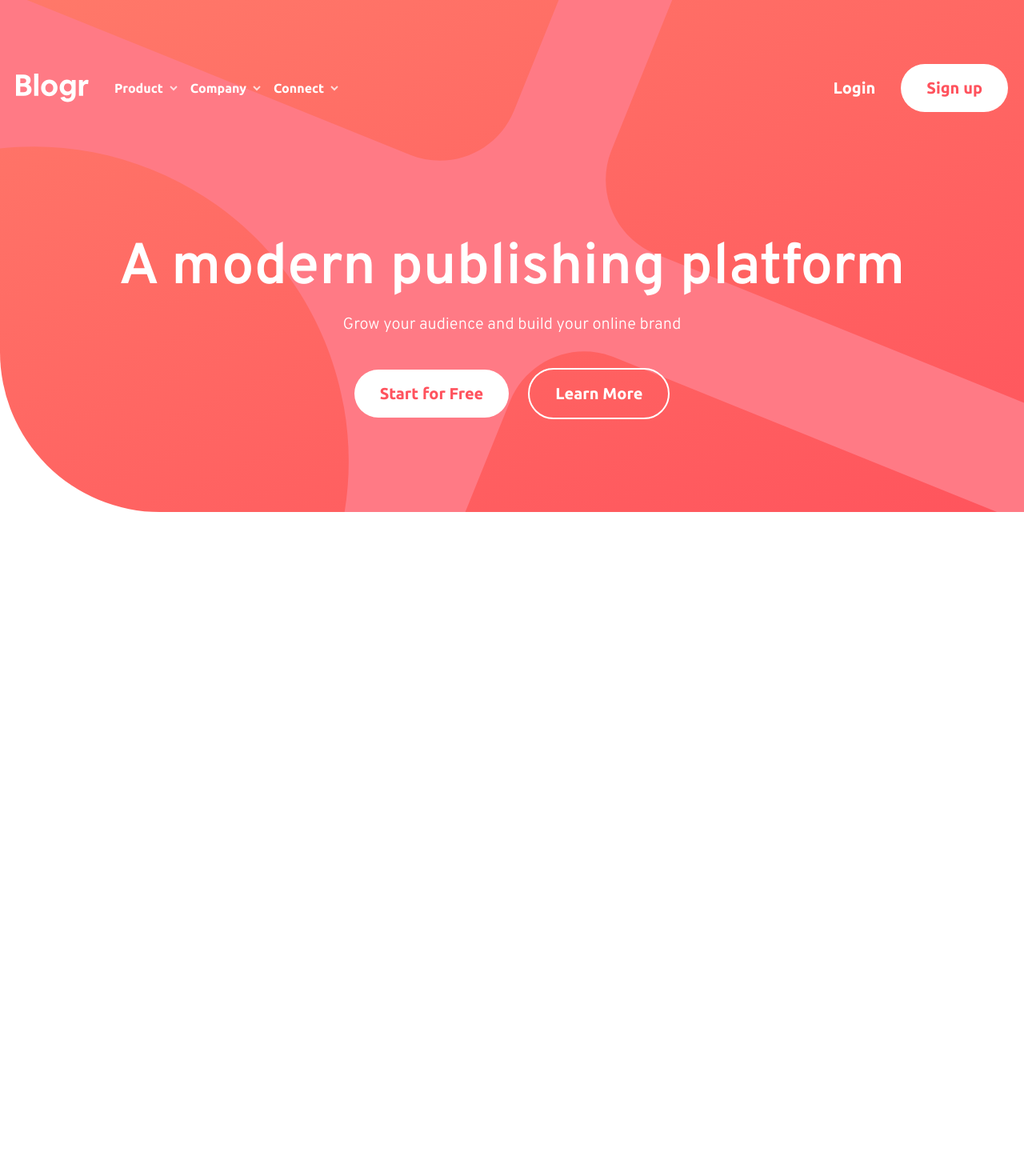
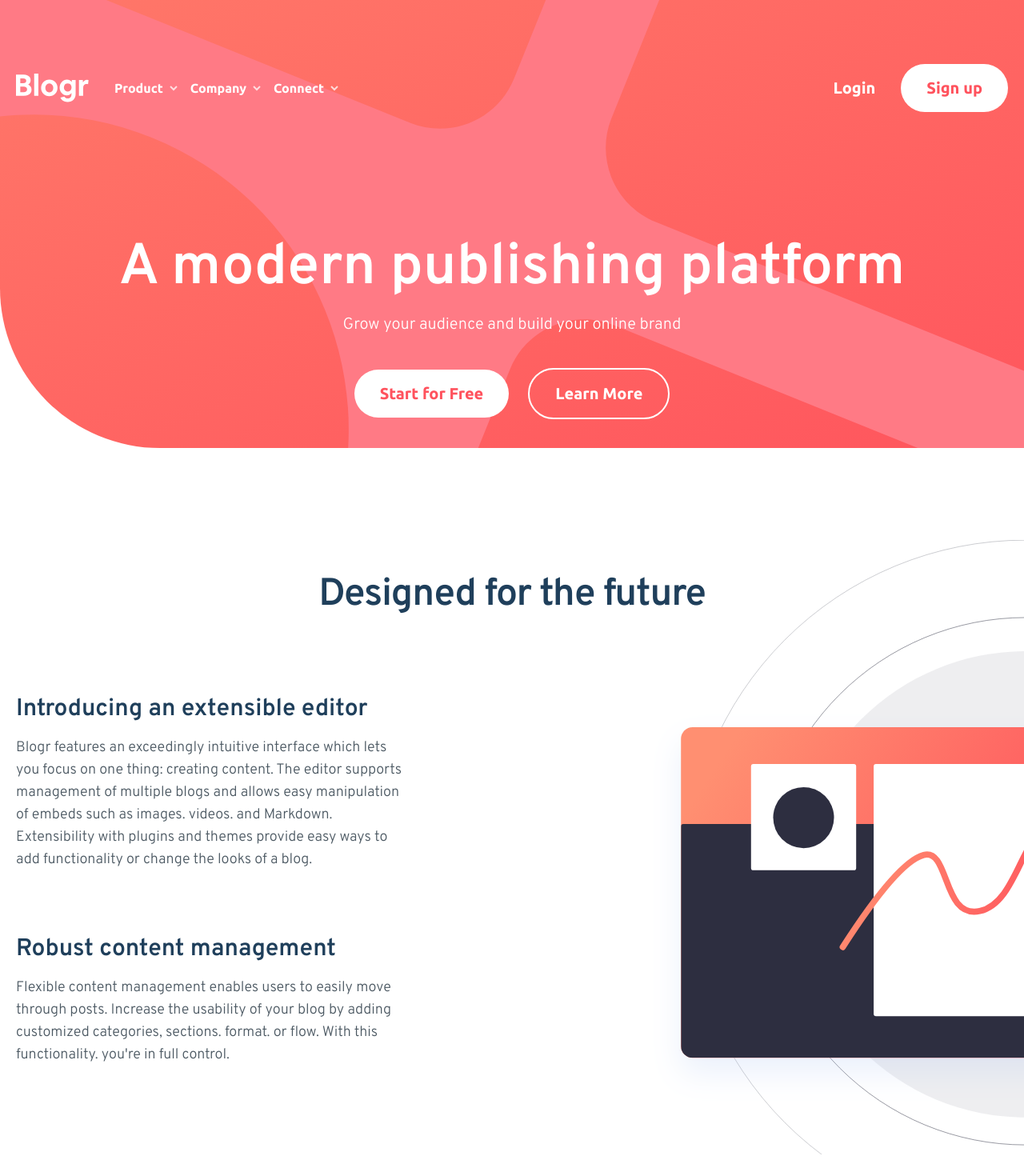
Before and after one commit to Md-Talim/bloggr-landing-page, a React (Vite) app: page / in a window 1280 px wide. Shown: the top 1470 px of the page at 80% size. Before the commit the page ends 800 px from the top, so only its background shows below. Built offline with nearby package versions, Linux system fonts and the light colour scheme.

Commit message:
Build the overview section

```diff
--- a/src/App.tsx
+++ b/src/App.tsx
@@ -1,30 +1,12 @@
-import Button from './components/Button';
-import Navbar from './components/Navbar';
+import Hero from './sections/Hero';
+import Overview from './sections/Overview';
 
 const App = () => {
   return (
-    // Hero Section
-    <main className="bg-veryLightRed bg-hero-mobile md:bg-hero min-h-[70vh] md:min-h-[80vh] rounded-bl-[100px] md:rounded-bl-[200px] bg-center">
-      <header className="container md:px-5">
-        <Navbar />
-      </header>
-
-      <section className="container mt-28 md:mt-20 max-sm:px-4">
-        <div className="text-center">
-          <h1 className="text-4xl md:text-7xl text-white font-bold">
-            A modern publishing platform
-          </h1>
-          <p className="text-lg md:text-xl mt-5 text-white">
-            Grow your audience and build your online brand
-          </p>
-        </div>
-
-        <div className="flex gap-6 mt-10 text-center w-full items-center justify-center">
-          <Button label="Start for Free" variant="primary" />
-          <Button label="Learn More" variant="underlined" />
-        </div>
-      </section>
-    </main>
+    <>
+      <Hero />
+      <Overview />
+    </>
   );
 };
 
--- a/src/data.ts
+++ b/src/data.ts
@@ -12,3 +12,16 @@ export const navLinks = [
     links: ['Contact', 'Newsletter', 'LinkedIn'],
   },
 ];
+
+export const info = [
+  {
+    label: 'Introducing an extensible editor',
+    description:
+      'Blogr features an exceedingly intuitive interface which lets you focus on one thing: creating content. The editor supports management of multiple blogs and allows easy manipulation of embeds such as images. videos. and Markdown. Extensibility with plugins and themes provide easy ways to add functionality or change the looks of a blog.',
+  },
+  {
+    label: 'Robust content management',
+    description:
+      "Flexible content management enables users to easily move through posts. Increase the usability of your blog by adding customized categories, sections. format. or flow. With this functionality.  you're in full control.",
+  },
+];
--- a/src/index.css
+++ b/src/index.css
@@ -14,7 +14,7 @@ button {
 }
 
 @layer components {
-  .container {
-    @apply lg:max-w-screen-2xl mx-auto;
+  .Container {
+    @apply lg:max-w-screen-xl mx-auto;
   }
 }
--- /dev/null
+++ b/src/sections/Hero.tsx
@@ -0,0 +1,33 @@
+import Button from '../components/Button';
+import Navbar from '../components/Navbar';
+
+const Hero = () => {
+  return (
+    <>
+      {/* Hero Section */}
+      <main className="bg-veryLightRed bg-hero-mobile md:bg-hero min-h-[70vh] rounded-bl-[100px] md:rounded-bl-[200px] bg-center">
+        <header className="Container md:px-5">
+          <Navbar />
+        </header>
+
+        <section className="container mt-28 md:mt-20 max-sm:px-4">
+          <div className="text-center">
+            <h1 className="text-4xl md:text-7xl text-white font-bold">
+              A modern publishing platform
+            </h1>
+            <p className="text-lg md:text-xl mt-5 text-white">
+              Grow your audience and build your online brand
+            </p>
+          </div>
+
+          <div className="flex gap-6 mt-10 text-center w-full items-center justify-center">
+            <Button label="Start for Free" variant="primary" />
+            <Button label="Learn More" variant="underlined" />
+          </div>
+        </section>
+      </main>
+    </>
+  );
+};
+
+export default Hero;
--- /dev/null
+++ b/src/sections/Overview.tsx
@@ -0,0 +1,42 @@
+import { info } from '../data';
+
+const Description = ({
+  label,
+  description,
+}: {
+  label: string;
+  description: string;
+}) => (
+  <div className="space-y-4">
+    <h3 className="text-3xl font-semibold text-veryDarkBlue">{label}</h3>
+    <p className="text-veryDarkGrayishBlue max-w-[55ch] leading-relaxed md:text-lg">
+      {description}
+    </p>
+  </div>
+);
+
+const Overview = () => {
+  return (
+    <section className="my-28 space-y-10 text-center overflow-y-clip overflow-x-hidden md:text-left px-5">
+      <h2 className="text-4xl md:text-5xl md:translate-y-full tracking-tight font-bold text-center text-veryDarkBlue">
+        Designed for the future
+      </h2>
+
+      <div className="Container flex -mt-40 flex-col md:flex-row-reverse container md:justify-between items-center gap-10">
+        <div className="md:translate-x-1/2 md:scale-125">
+          <img
+            src="/images/illustration-editor-desktop.svg"
+            alt="Illustrator editor"
+          />
+        </div>
+        <div className="space-y-8 md:space-y-20">
+          {info.map(({ label, description }) => (
+            <Description key={label} label={label} description={description} />
+          ))}
+        </div>
+      </div>
+    </section>
+  );
+};
+
+export default Overview;
--- a/tailwind.config.js
+++ b/tailwind.config.js
@@ -20,6 +20,9 @@ export default {
         hero: 'url("/images/bg-pattern-intro-desktop.svg")',
         'hero-mobile': 'url("/images/bg-pattern-intro-mobile.svg")',
       },
+      fontFamily: {
+        ubuntu: ['ubuntu', 'sans-serif'],
+      },
     },
   },
   plugins: [],
```
